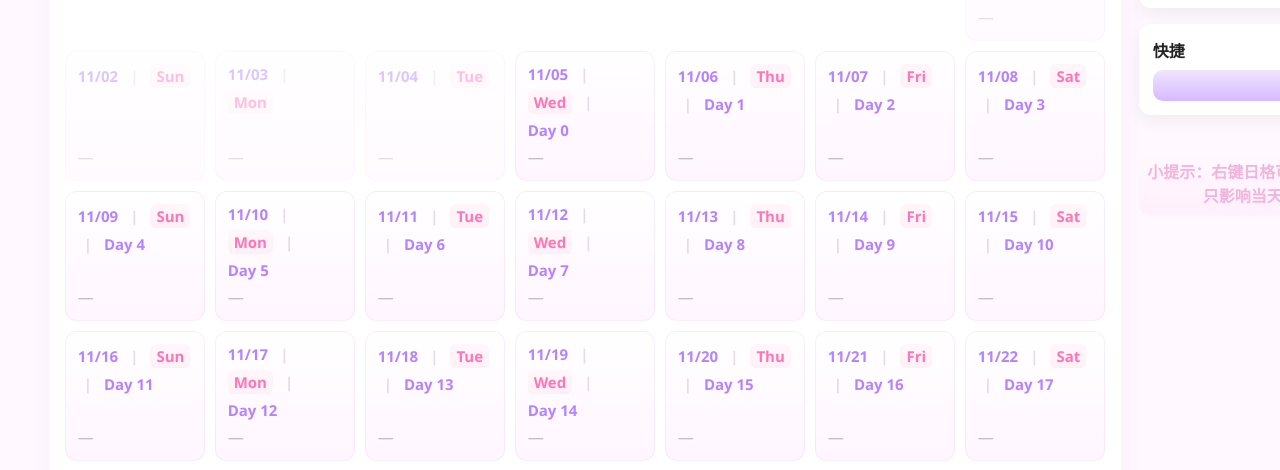
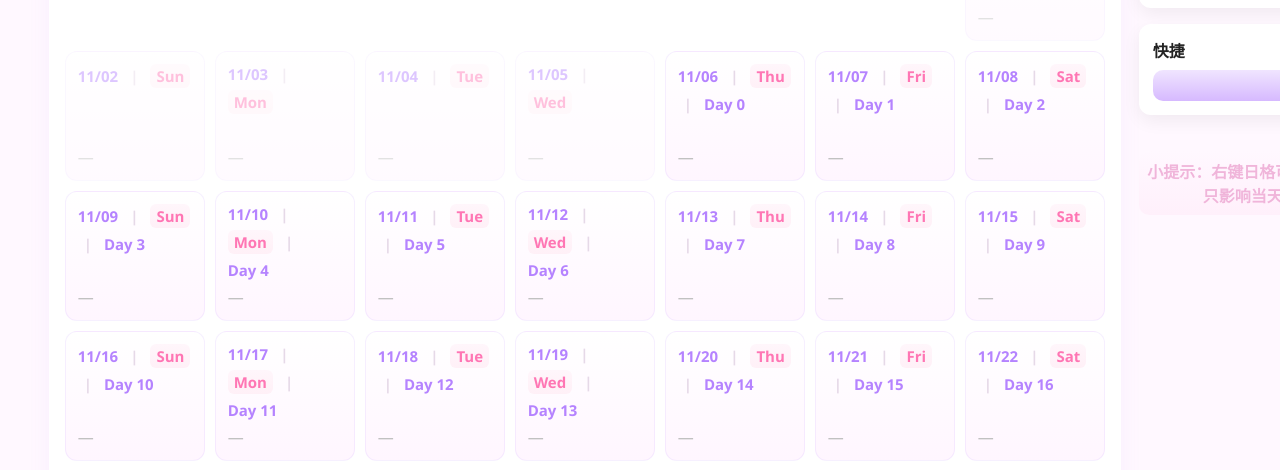
Before and after one commit to j251247382-sudo/study-calendar, a plain HTML site: page index.html in a window 1280 px wide. Shown: the part 300-770 px from the top of the page. Drawn offline with nearby package versions, Linux system fonts and the light colour scheme.

Commit message:
Add files via upload

```diff
--- a/index.html
+++ b/index.html
@@ -183,7 +183,7 @@ body{font-family: "Segoe UI", Roboto, "Noto Sans SC", Arial; background:var(--bg
 /* ============================
    基本常量（**保持**原 localStorage key 与数据结构）
    ============================ */
-const START_DATE = new Date("2025-11-06");
+const START_DATE = new Date("2025-11-07");
 const OFFSETS = [0,1,3,7,14,29];
 const STORAGE_KEY = "NCE_V7_COLORED_RULES"; // <-- 保持不变
 
```
